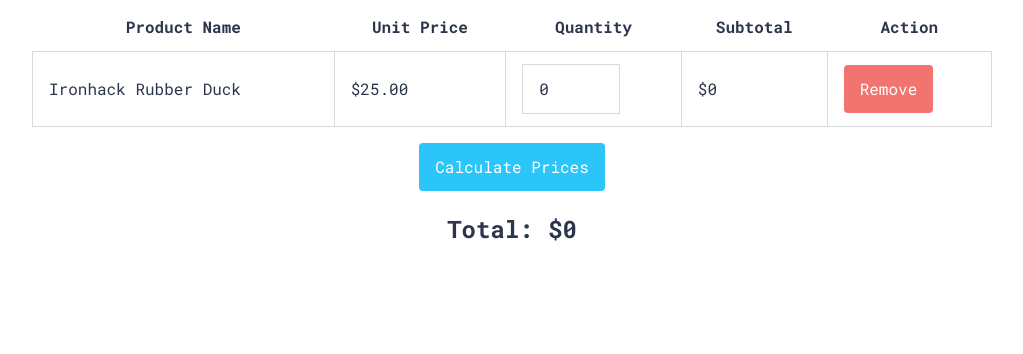
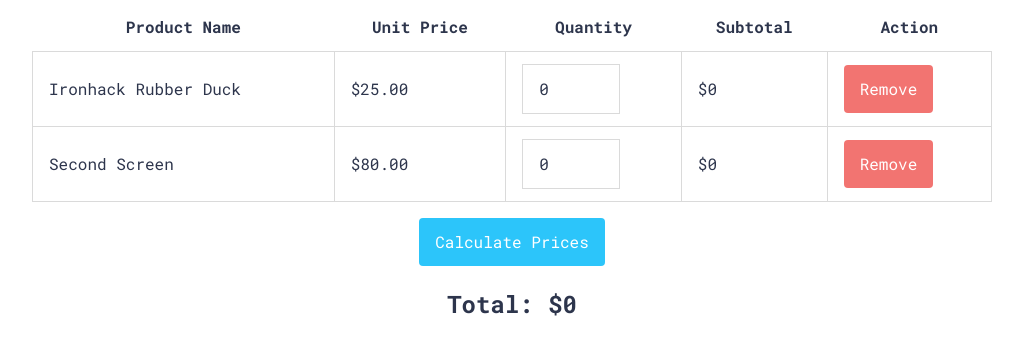
Before and after one commit to DesarrolladoresMasquerades/m1_d07-lab-iron_cart-MikiBlasco, a website: page index.html in a window 1280 px wide. Both pictures are taken after a click on the button "Calculate Prices". Shown: the part 104-458 px from the top of the page, without its empty margins (128-1151 px from the left). Drawn offline with Linux system fonts and the light colour scheme.

Commit message:
iron-cart

```diff
--- a/index.html
+++ b/index.html
@@ -32,6 +32,19 @@
             <button class="btn btn-remove">Remove</button>
           </td>
         </tr>
+        <tr class="product">
+          <td class="name">
+            <span>Second Screen</span>
+          </td>
+          <td class="price">$<span>80.00</span></td>
+          <td class="quantity">
+            <input type="number" value="0" min="0" placeholder="Quantity" />
+          </td>
+          <td class="subtotal">$<span>0</span></td>
+          <td class="action">
+            <button class="btn btn-remove">Remove</button>
+          </td>
+        </tr>
         <!-- Iteration 2: Add more products here -->
       </tbody>
       <tfoot>
--- a/js/index.js
+++ b/js/index.js
@@ -1,31 +1,33 @@
 // ITERATION 1
 
 function updateSubtotal(product) {
-  console.log('Calculating subtotal, yey!');
-
-  //... your code goes here
+  //console.log('Calculating subtotal, yey!');
+  let price = product.querySelector(".price span").textContent
+  let quantity = product.querySelector(".quantity input").value
+  let subtotal = product.querySelector(".subtotal span").innerHTML = price*quantity
+  return subtotal
 }
 
 function calculateAll() {
-  // code in the following two lines is added just for testing purposes.
-  // it runs when only iteration 1 is completed. at later point, it can be removed.
-  const singleProduct = document.querySelector('.product');
-  updateSubtotal(singleProduct);
-  // end of test
 
-  // ITERATION 2
-  //... your code goes here
+  const eachProductsSubtotal = Array.from(document.querySelectorAll('.product'))
+  eachProductsSubtotal.forEach(element=> updateSubtotal(element))
 
-  // ITERATION 3
-  //... your code goes here
+ const total = eachProductsSubtotal.reduce((acc, curr)=>{
+    return acc += updateSubtotal(curr)
+ },0)
+ console.log(total)
+ document.querySelector("#total-value span").textContent = total
 }
+
+
+
 
 // ITERATION 4
 
 function removeProduct(event) {
   const target = event.currentTarget;
   console.log('The target in remove is:', target);
-  //... your code goes here
 }
 
 // ITERATION 5
```
